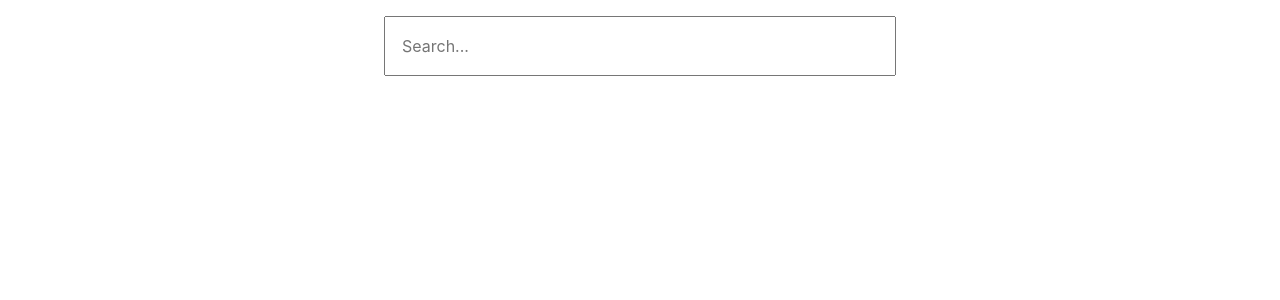
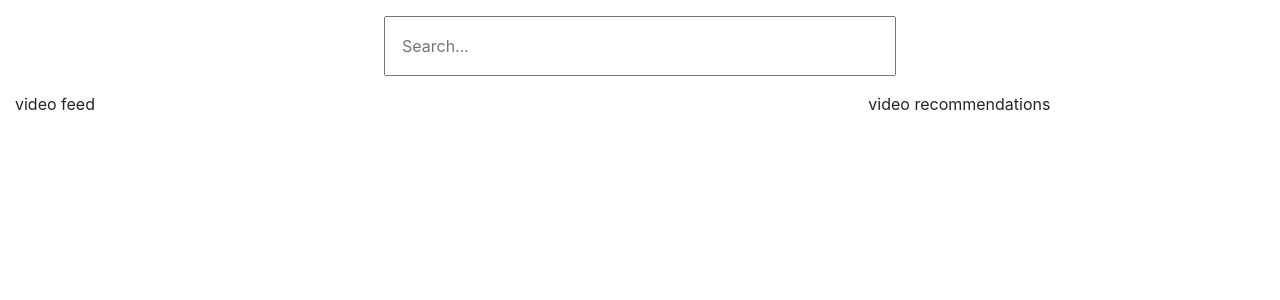
Before and after one commit to DrN3MESiS/react-youtube-clone, a React (Create React App) app: page / in a window 1280 px wide. Shown: the top 300 px of the page. Built offline with nearby package versions, Linux system fonts and the light colour scheme.

Commit message:
created-videofeed-file

```diff
--- a/src/App/App.js
+++ b/src/App/App.js
@@ -1,6 +1,7 @@
 import React from 'react';
 import SearchBar from './components/SearchBar/SearchBar';
 import { Container, Row, Col } from 'react-bootstrap';
+import VideoFeed from './components/VideoFeed/VideoFeed';
 
 class App extends React.Component {
   handleUserInput = term => {
@@ -16,6 +17,15 @@ class App extends React.Component {
               <SearchBar onUserSubmit={this.handleUserInput} />
             </Col>
           </Row>
+          <Row>
+            <Col md={8} sm>
+              video feed
+              <VideoFeed />
+            </Col>
+            <Col md={4} sm>
+              video recommendations
+            </Col>
+          </Row>
         </Container>
       </React.Fragment>
     );
--- /dev/null
+++ b/src/App/components/VideoFeed/VideoFeed.js
@@ -0,0 +1,7 @@
+import React from 'react';
+
+const VideoFeed = props => {
+  return <React.Fragment />;
+};
+
+export default VideoFeed;
```
